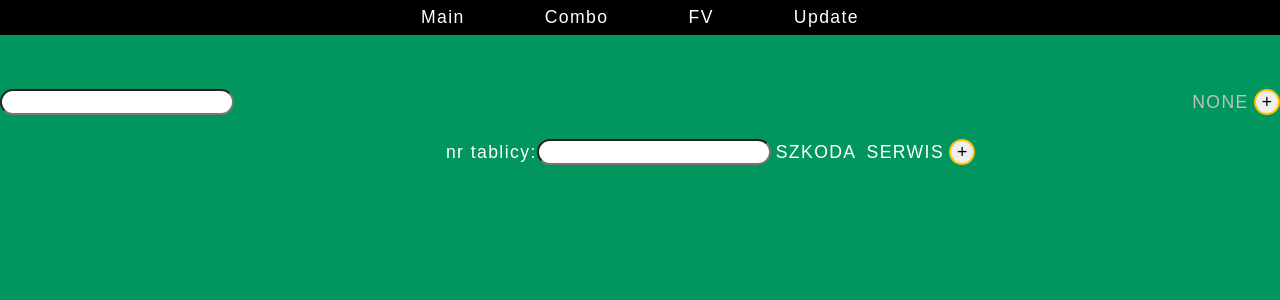
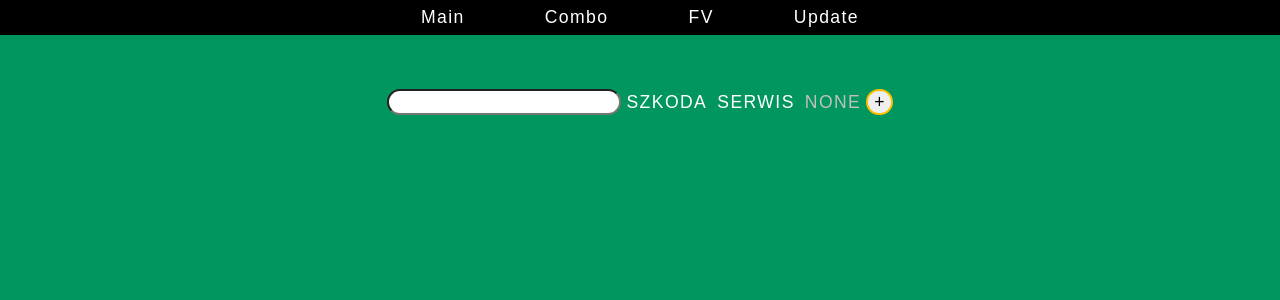
Before and after one commit to KubaTuta/Invoices, a React (Create React App) app: page / in a window 1280 px wide. Shown: the top 300 px of the page. Built offline with nearby package versions, Linux system fonts and the light colour scheme; a web font is replaced by a local one.

Commit message:
getting props from parent

```diff
--- a/src/features/Plates/index.js
+++ b/src/features/Plates/index.js
@@ -1,17 +1,8 @@
-import { useState } from "react";
 import contracts from "../../contracts.json";
-import {
-  AStyled,
-  Container,
-  FormStyled,
-  InputStyled,
-  PlusButton,
-} from "../../common/styles";
+import { AStyled, VerticalDiv } from "../../common/styles";
 
-const Plates = () => {
+const Plates = ({ plates, setPlates }) => {
   const maintance = contracts;
-
-  const [plates, setPlates] = useState([""]);
 
   const handleMaintance = (event, maintancePlate) => {
     event.preventDefault();
@@ -28,17 +19,6 @@
 
     const maintanceAddress = `https://dynamos.benelux.intra.corp/Maintenance/ContractMaintenanceHistoryEntry.aspx?ContractNr=${result}&FromDashboard=1`;
     window.open(maintanceAddress, "_blank");
-  };
-
-  const updatePlate = (index, value) => {
-    const updatedPlates = [...plates];
-    updatedPlates[index] = value;
-    setPlates(updatedPlates);
-  };
-
-  const addPlate = (event) => {
-    event.preventDefault();
-    setPlates([...plates, ""]);
   };
 
   const handleHref = (maintancePlate) => {
@@ -69,15 +49,9 @@
   };
 
   return (
-    <Container>
-      nr tablicy:
+    <VerticalDiv>
       {plates.map((maintancePlate, index) => (
-        <FormStyled key={index}>
-          <InputStyled
-            type="text"
-            value={maintancePlate}
-            onChange={(event) => updatePlate(index, event.target.value)}
-          ></InputStyled>
+        <div key={index}>
           <AStyled
             href={aHrefHandleTotallLoss(maintancePlate)}
             onClick={(event) => handleTotallLoss(event, maintancePlate)}
@@ -90,10 +64,9 @@
           >
             SERWIS
           </AStyled>
-          <PlusButton onClick={(event) => addPlate(event)}>+</PlusButton>
-        </FormStyled>
+        </div>
       ))}
-    </Container>
+    </VerticalDiv>
   );
 };
 
```
